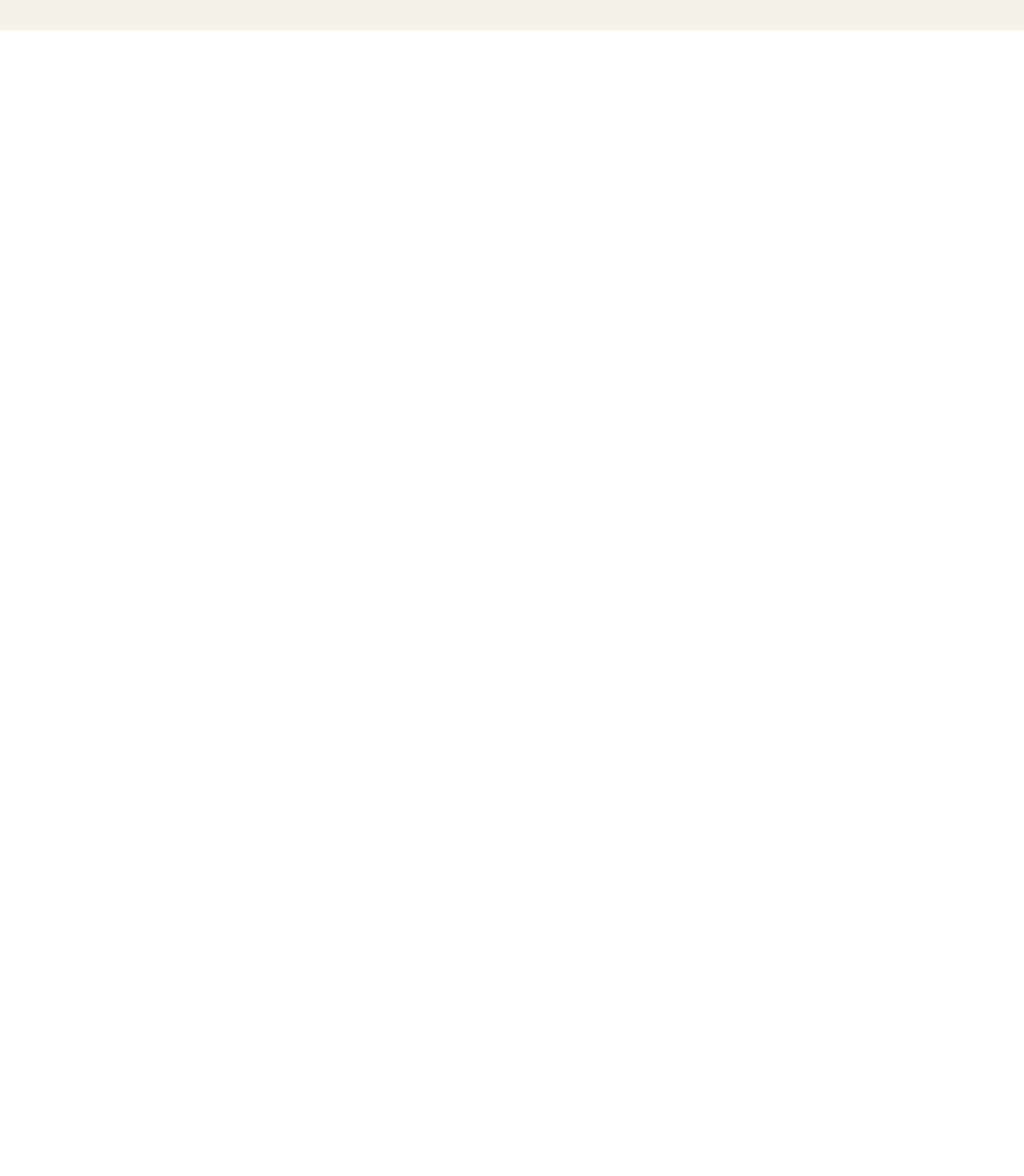
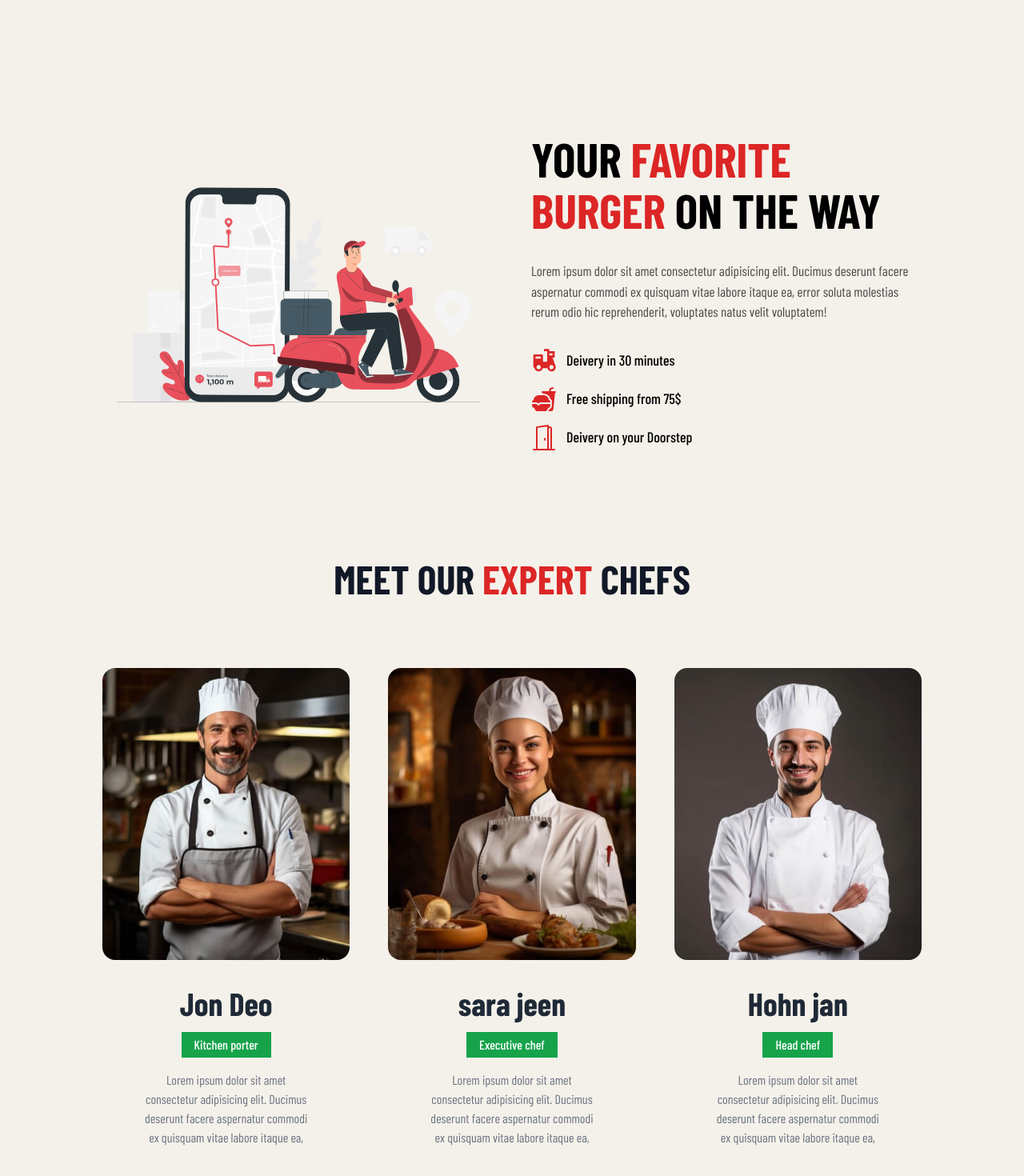
Before and after one commit to el3amed74/Burger-Home, a Next.js app: page / in a window 1280 px wide. Shown: the part 2107-3577 px from the top of the page at 80% size. Before the commit the page ends 2145 px from the top, so only its background shows below. Built offline with nearby package versions, Linux system fonts and the light colour scheme; a web font is replaced by a local one.

Commit message:
add deliver and our team components

```diff
--- /dev/null
+++ b/app/components/Delivery/Delivery.tsx
@@ -0,0 +1,50 @@
+import Image from "next/image";
+import DeliveryImg from "@/public/images/delivery.svg";
+import { RiEBike2Fill } from "react-icons/ri";
+import { IoFastFood } from "react-icons/io5";
+import { BsDoorOpen } from "react-icons/bs";
+
+const Delivey =()=>{
+    return (
+        <div className="pt-[8rem] pb-[3rem]">
+            <div className="w-[80%] grid items-center grid-cols-1 lg:grid-cols-2 gap-[3rem] mx-auto">
+                <div>
+                <Image src={DeliveryImg} alt="DeliveryImg"/>
+                </div>
+                <div>
+                    <h1 className="text-[30px] md:text-[40px] lg:text-[50px] xl:text-[60px] uppercase
+                    font-bold leading-[3rem] md:leading-[4rem] ">
+                        your <span className="text-red-600">favorite burger </span>on the way
+                    </h1>
+                    <p className="text-black text-opacity-70 mt-[2rem] text-[17px]">
+                        Lorem ipsum dolor sit amet consectetur adipisicing elit. Ducimus deserunt facere aspernatur commodi ex quisquam vitae labore itaque ea, error soluta molestias rerum odio hic reprehenderit, voluptates natus velit voluptatem!
+                    </p>
+                    {/* delivery features */}
+                    <div>
+                        <div className="flex items-center space-x-3 mt-[2rem]">
+                            <RiEBike2Fill className="w-[2rem] h-[2rem] text-red-600"/>
+                            <h1 className="text-black font-medium text-[18px]">
+                                Deivery in 30 minutes
+                            </h1>
+                        </div>
+                        <div className="flex items-center space-x-3 mt-[1rem]">
+                            <IoFastFood className="w-[2rem] h-[2rem] text-red-600"/>
+                            <h1 className="text-black font-medium text-[18px]">
+                                Free shipping from 75$
+                            </h1>
+                        </div>
+                        <div className="flex items-center space-x-3 mt-[1rem]">
+                            <BsDoorOpen className="w-[2rem] h-[2rem] text-red-600"/>
+                            <h1 className="text-black font-medium text-[18px]">
+                                Deivery on your Doorstep
+                            </h1>
+                        </div>
+                    </div>
+                </div>
+
+
+            </div>
+        </div>
+    )
+}
+export default Delivey;
--- a/app/components/Home.tsx
+++ b/app/components/Home.tsx
@@ -1,13 +1,17 @@
+import Delivey from "./Delivery/Delivery";
 import Feature from "./Features/Feature";
 import HomeSection from "./HomeSection/HomeSection";
 import Burgers from './OurBurgers/Burgers';
+import Team from "./Team/Team";
 
 const Home = () => {
     return (
-    <div>
+    <div className="overflow-hidden">
         <HomeSection/>
         <Feature/>
         <Burgers/>
+        <Delivey/>
+        <Team/>
     </div>)
 }
 export default Home ;
--- /dev/null
+++ b/app/components/Team/Team.tsx
@@ -0,0 +1,34 @@
+"use client";
+import TeamCard from "./TeamCard";
+import Timage1 from "@/public/images/t1.jpg";
+import Timage2 from "@/public/images/t2.jpg";
+import Timage3 from "@/public/images/t3.jpg";
+
+const TeamDetails = [
+    { name: "Jon Deo", img: Timage1, position: "Kitchen porter" },
+    { name: "sara jeen", img: Timage2, position: "Executive chef" },
+    { name: "Hohn jan", img: Timage3, position: "Head chef" },
+]
+
+const Team = () => {
+    return (
+        <div className="pt-[5rem] pb-[3rem]">
+            <h1 className="heading">
+                meet our <span className="text-red-600">expert </span>chefs
+            </h1>
+            <div className="grid grid-cols-1 md:grid-cols-2 lg:grid-cols-3 items-center gap-[3rem] mt-[5rem] w-[80%] mx-auto">
+                {
+                    TeamDetails.map((chef, index) => (
+                        <TeamCard
+                            key={index}
+                            name={chef.name}
+                            position={chef.position}
+                            image={chef.img}
+                        />
+                    ))
+                }
+            </div>
+        </div>
+    )
+}
+export default Team;
--- /dev/null
+++ b/app/components/Team/TeamCard.tsx
@@ -0,0 +1,22 @@
+"use client";
+import Image, { StaticImageData } from "next/image";
+
+interface props {
+    name: string;
+    image: StaticImageData;
+    position: string
+}
+const TeamCard = ({ name, image, position }: props) => {
+    return (
+        <div className="">
+            <Image src={image} alt={name} width={400} height={400} className="rounded-2xl mx-auto " />
+            <h1 className="text-[40px] text-gray-800 mt-[1.5rem] text-center font-bold">{name}</h1>
+            <p className="mt-[.4rem] mb-[.4rem] px-4 py-1 bg-green-600 text-white mx-auto w-fit font-medium">{position}</p>
+            <p className="text-gray-500 mt-[1rem] md:w-[70%] text-center mx-auto">
+                Lorem ipsum dolor sit amet consectetur adipisicing elit. Ducimus deserunt facere aspernatur
+                commodi ex quisquam vitae labore itaque ea,
+            </p>
+        </div>
+    )
+}
+export default TeamCard;
```
